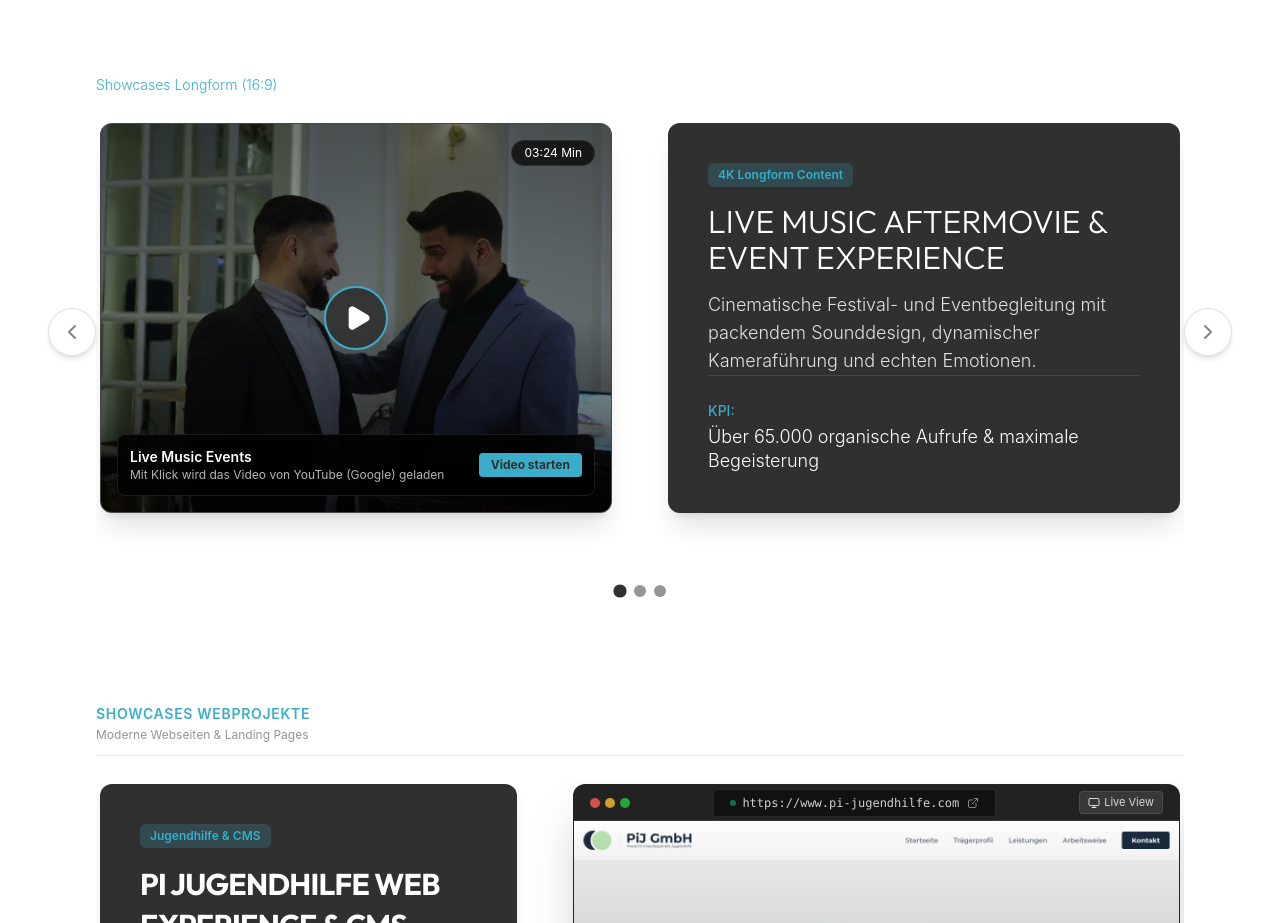
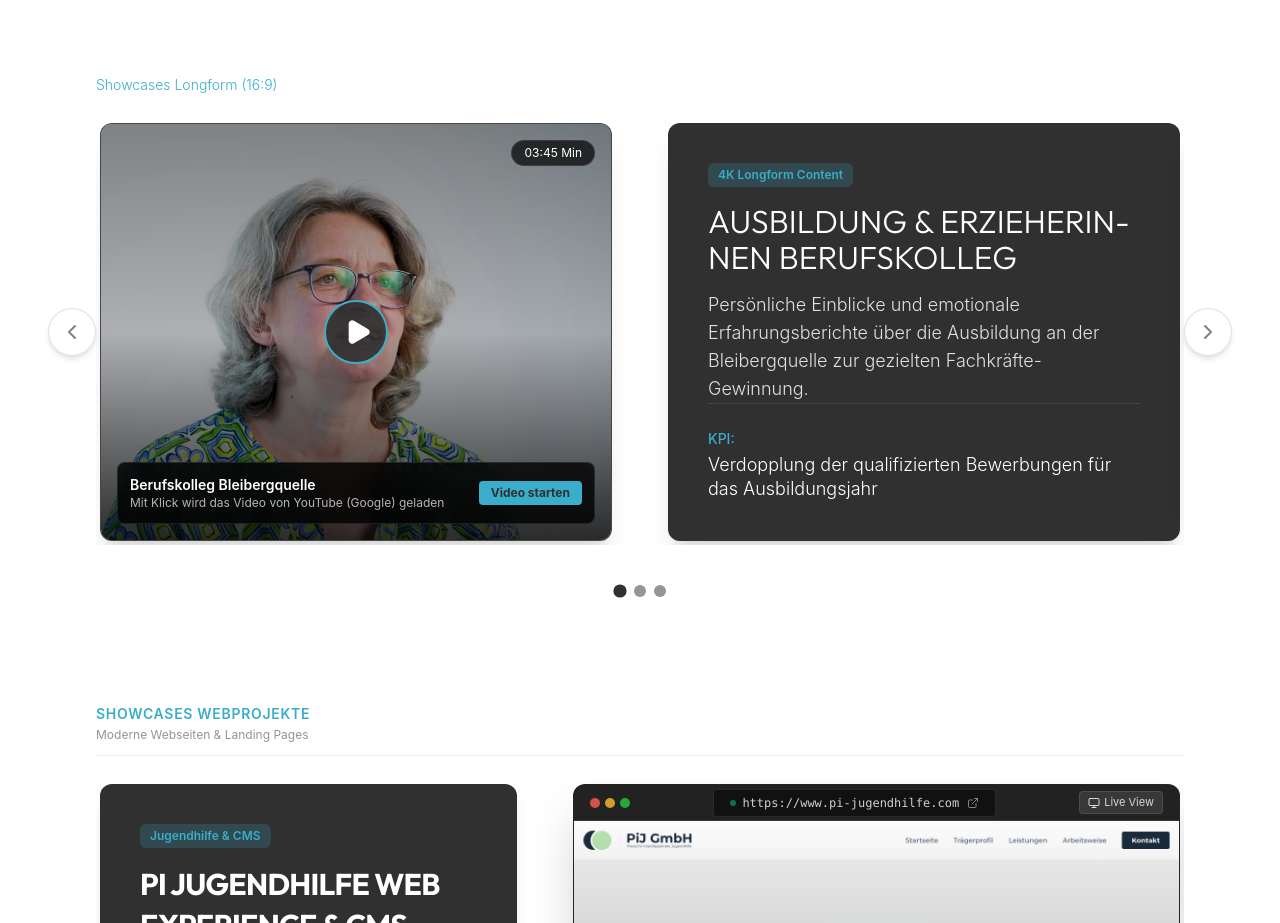
Before and after one commit to PUSHACHT/Markenlos, a React (Vite) app: page / in a window 1280 px wide. Shown: the part 1840-2763 px from the top of the page. Built offline with nearby package versions, Linux system fonts and the light colour scheme; no server answers.

Commit message:
feat: reorder longform carousel with Ausbildung & Erzieherinnen video first

```diff
--- a/src/data/longformProjects.ts
+++ b/src/data/longformProjects.ts
@@ -13,6 +13,15 @@ export interface LongformProject {
 }
 
 export const initialLongformProjects: LongformProject[] = [
+  {
+    title: "AUSBILDUNG & ERZIEHERINNEN BERUFSKOLLEG",
+    desc: "Persönliche Einblicke und emotionale Erfahrungsberichte über die Ausbildung an der Bleibergquelle zur gezielten Fachkräfte-Gewinnung.",
+    kpi: "Verdopplung der qualifizierten Bewerbungen für das Ausbildungsjahr",
+    company: "Berufskolleg Bleibergquelle",
+    duration: "03:45 Min",
+    videoId: "HZQn5xHfyOM",
+    thumb: thumbHZQ,
+  },
   {
     title: "LIVE MUSIC AFTERMOVIE & EVENT EXPERIENCE",
     desc: "Cinematische Festival- und Eventbegleitung mit packendem Sounddesign, dynamischer Kameraführung und echten Emotionen.",
@@ -31,13 +40,4 @@ export const initialLongformProjects: LongformProject[] = [
     videoId: "1srCmXos4lk",
     thumb: thumb1sr,
   },
-  {
-    title: "AUSBILDUNG & ERZIEHERINNEN BERUFSKOLLEG",
-    desc: "Persönliche Einblicke und emotionale Erfahrungsberichte über die Ausbildung an der Bleibergquelle zur gezielten Fachkräfte-Gewinnung.",
-    kpi: "Verdopplung der qualifizierten Bewerbungen für das Ausbildungsjahr",
-    company: "Berufskolleg Bleibergquelle",
-    duration: "03:45 Min",
-    videoId: "HZQn5xHfyOM",
-    thumb: thumbHZQ,
-  },
 ];
```
